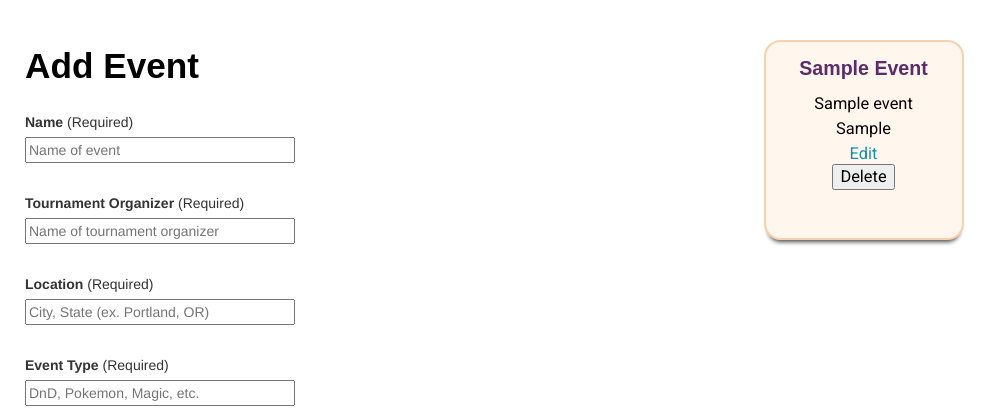
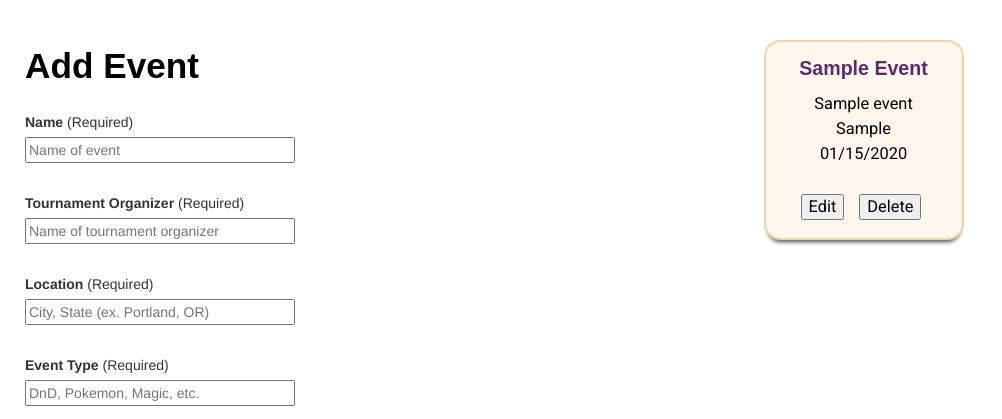
Before and after one commit to gillemic/TheLocatorSpell, a Flask app: page /add_event in a window 1280 px wide. Shown: the part 169-588 px from the top of the page, without its empty margins (0-1002 px from the left). Run offline with Flask 3, Linux system fonts and the light colour scheme; a user stored in the database is signed in; tables that the repository leaves empty hold one stand-in row (values such as "Sample post"); some libraries are stand-ins or nearby versions; some web fonts are replaced.

Commit message:
small changes

```diff
--- a/app/static/CSS/index.css
+++ b/app/static/CSS/index.css
@@ -432,10 +432,6 @@
     margin: 0.5rem 0;
 }
 
-.event a {
-    color: green;
-}
-
 .event-search {
     display:flex;
     justify-content: center;
@@ -452,6 +448,14 @@
 .event-search button {
     margin: 0.5rem;
     align-self: center;
+}
+
+.edit-delete {
+    display: inline-flex;
+}
+
+.edit-delete * {
+    margin: 0 0.5rem;
 }
 
 .sponsor-text {
--- a/app/templates/add_event.html
+++ b/app/templates/add_event.html
@@ -97,12 +97,17 @@
                 <h2>{{ event['name'] }}</h2>
                 <div>{{ event['tournament_organizer'] }}</div>
                 <div>{{ event['location'] }}</div>
-                <a href="{{ url_for('main.edit', id=event.id) }}">Edit</a>
-                <form method="POST"
-                        action="{{ url_for('main.delete', id=event.id) }}">
-                    <input type="submit" value="Delete"
-                        onclick="return confirm('Are you sure you want to delete this entry?')">
-                </form>
+                <div>{{ event['start_date'].strftime('%m/%d/%Y') }}</div>
+                <br>
+                <div class="edit-delete">
+                    <button type="button" onclick="window.location.href=`{{ url_for('main.edit', id=event.id) }}`">Edit</button>
+                    <form method="POST"
+                            action="{{ url_for('main.delete', id=event.id) }}">
+                        <input type="submit" value="Delete"
+                            onclick="return confirm('Are you sure you want to delete this entry?')">
+                    </form>
+                </div>
+
                 <input type="hidden" class="eventId" value="{{ event.id }}">
             </div>
             {% endfor %}
--- a/app/templates/events.html
+++ b/app/templates/events.html
@@ -56,11 +56,11 @@
 
                 <div class="body-text"><div class="call-out">Event type: </div>{{ piece.event_type if piece.event_type else 'N/A' }}</div>
 
-                <div class="body-text"><div class="call-out">Category: </div>{{ piece.category if piece.category else 'N/A' }}</div>
+                <div class="hide body-text"><div class="call-out">Category: </div>{{ piece.category if piece.category else 'N/A' }}</div>
 
-                <div class="hide body-text"><div class="call-out">Start Date: </div>{{ piece.start_date }}</div>
+                <div class="body-text"><div class="call-out">Start Date: </div>{{ piece.start_date.strftime('%m/%d/%Y') }}</div>
 
-                <div class="hide body-text"><div class="call-out">End Date: </div>{{ piece.end_date if piece.end_date else 'N/A' }}</div>
+                <div class="hide body-text"><div class="call-out">End Date: </div>{{ piece.end_date.strftime('%m/%d/%Y') if piece.end_date else 'N/A' }}</div>
 
                 <div class="hide body-text"><div class="call-out">Charity event: </div>{{ 'Yes' if piece.charity else 'No' }}</div>
 
```
